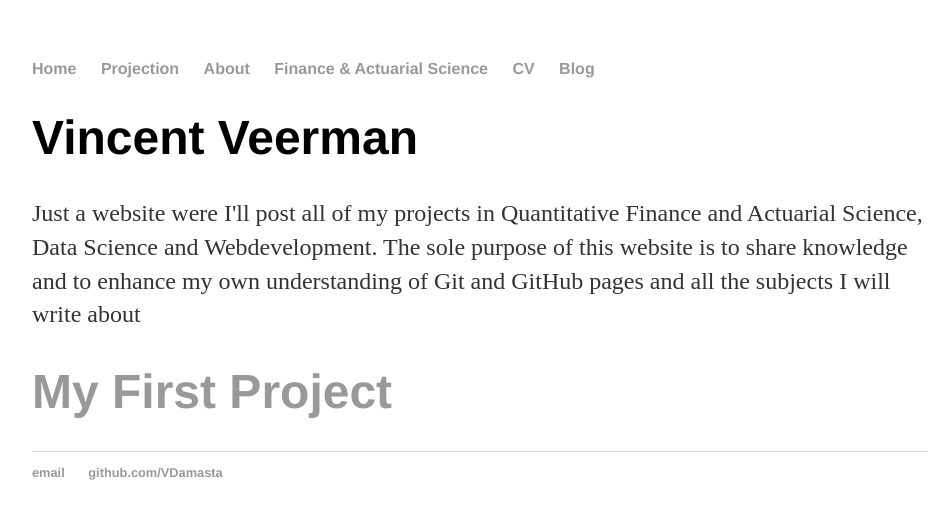
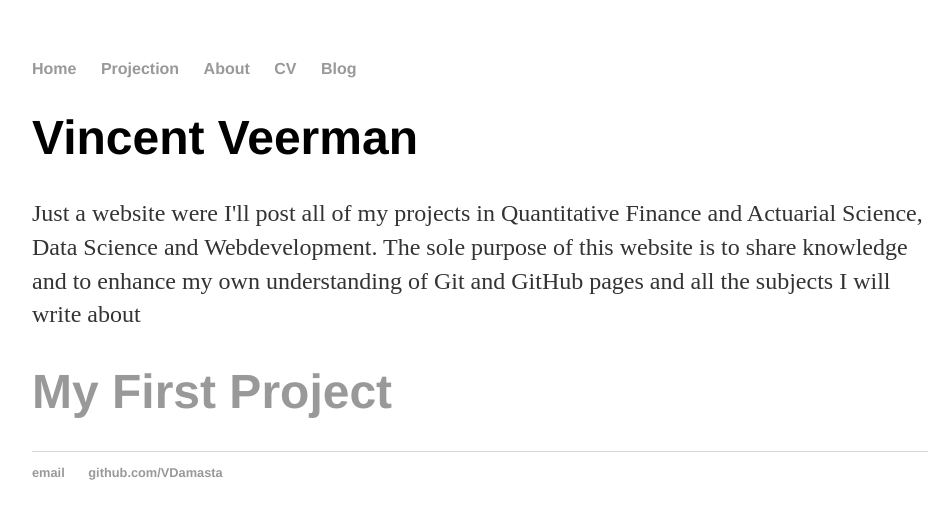
Before and after one commit to VDamasta/VDamasta.github.io, a Jekyll site: the page built from index.html, in a window 1280 px wide. Shown: the top 519 px of the page, without its empty margins (160-1112 px from the left). Built offline with Jekyll 4.4.1, drawn with Linux system fonts in a browser that asks for light colours.

Commit message:
Update default.html

```diff
--- a/_layouts/default.html
+++ b/_layouts/default.html
@@ -11,7 +11,6 @@
                     <li><a href="/">Home</a></li>
                     <li><a href="/projection">Projection</a></li>
                     <li><a href="/about">About</a></li>
-                    <li><a href="/finance">Finance & Actuarial Science</a></li>
                     <li><a href="/cv">CV</a></li>
                     <li><a href="/blog">Blog</a></li>
                 </ul>
```
